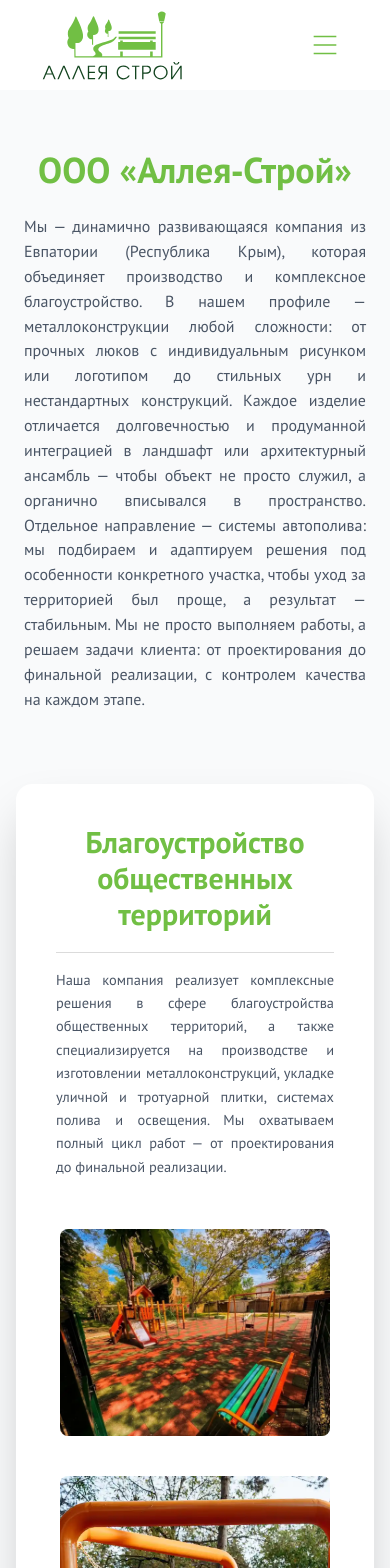
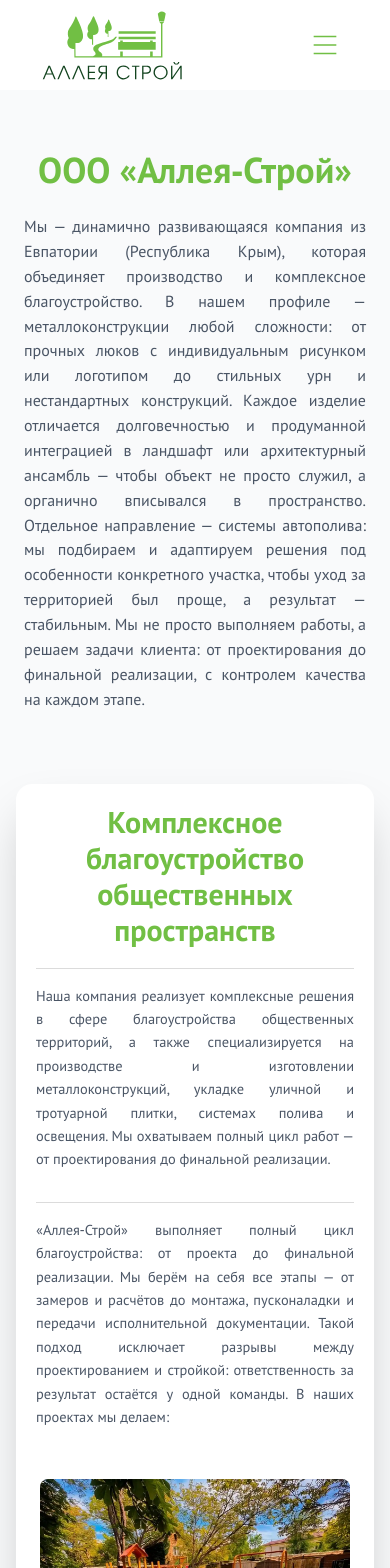
Before and after one commit to GarryVar/alley-build, a React (Vite) app: page /company in a window 390 px wide. Shown: the top 1568 px of the page. Built offline with nearby package versions, Linux system fonts and the light colour scheme.

Commit message:
added new pictures and styles

```diff
--- a/index.html
+++ b/index.html
@@ -19,7 +19,7 @@
   <link rel="canonical" href="https://alley-build-garryvar.mia0.amvera.tech/">
 
   <!-- Базовые SEO -->
-  <title>ООО "Алле‑Строй" — благоустройства общественных терреторий,
+  <title>ООО "Аллея‑Строй" — благоустройства общественных терреторий,
     многоквартиных домов и частных домов. | Симферополь</title>
   <meta name="description"
     content="Аллея‑Строй: благоустройства общественных терреторий,
--- a/src/components/AlleyConstruction/AlleyCompany/AlleyCompany.jsx
+++ b/src/components/AlleyConstruction/AlleyCompany/AlleyCompany.jsx
@@ -1,6 +1,9 @@
 import pic01 from "../../../assets/alley-building/other/area/pic01.webp";
 import pic02 from "../../../assets/alley-building/other/area/pic02.webp";
 import pic03 from "../../../assets/alley-building/other/area/pic03.webp";
+import poliv from "../../../assets/alley-building/other/water/autopoliv.jpg";
+import autopoliv from "../../../assets/alley-building/other/water/autopoliv2.png"
+
 import styles from "./AlleyCompany.module.css";
 
 function AlleyCompany() {
@@ -11,6 +14,7 @@ function AlleyCompany() {
       alt: "Благоустройство территории",
       caption: "Комплексное благоустройство общественных пространств",
       text: "Наша компания реализует комплексные решения в сфере благоустройства общественных территорий, а также специализируется на производстве и изготовлении металлоконструкций, укладке уличной и тротуарной плитки, системах полива и освещения. Мы охватываем полный цикл работ — от проектирования до финальной реализации.",
+      text2: "«Аллея‑Строй» выполняет полный цикл благоустройства: от проекта до финальной реализации. Мы берём на себя все этапы — от замеров и расчётов до монтажа, пусконаладки и передачи исполнительной документации. Такой подход исключает разрывы между проектированием и стройкой: ответственность за результат остаётся у одной команды. В наших проектах мы делаем:"
     },
     {
       side: "right",
@@ -21,14 +25,30 @@ function AlleyCompany() {
       ],
       alt: "Металлоконструкции",
       caption: "Производство и монтаж металлоконструкций",
-      text: "Металлоконструкции, которые мы создаём, отличаются прочностью, долговечностью и продуманной интеграцией в ландшафт или архитектурный ансамбль. Отдельное направление — системы автополива: мы подбираем и адаптируем решения под особенности конкретного участка.",
+      text: "Изготавливаем столбы для освещения, люки, урны и любые металлоконструкции на лазерных станках: точность до долей миллиметра, ровные кромки, минимум ручной доработки. Такой подход позволяет нам гарантировать, что каждое изделие идеально подходит под проект и не требует подгонки на объекте. Дополнительно предлагаем гравировку на металле: нанесём ваш логотип, фирменный узор или любой выбранный рисунок строго по макету. Мы подбираем параметры гравировки под тип и толщину металла, чтобы изображение получилось чётким и долговечным — даже при эксплуатации на улице в сложных погодных условиях. Работаем по индивидуальным заказам: если у вас есть только идея или набросок, поможем адаптировать его в рабочий чертёж, рассчитать нагрузку и подобрать оптимальную марку стали. Монтаж выполняем своими силами — так мы несём ответственность за результат от чертежа до установки на объекте. Производство и монтаж — в связке: это экономит время, исключает ошибки передачи данных между подрядчиками и даёт единую гарантию на изделие и его установку.",
+      text2: "",
     },
     {
       side: "left",
       images: ["/images/about-5.jpg"],
       alt: "Освещение и световые сценарии",
       caption: "Проектирование и монтаж освещения",
-      text: "Помимо этого, в спектр наших услуг входят проектирование световых сценариев и монтаж систем освещения — чтобы пространство был не только функциональным, но и комфортным для людей. Наша задача — детально разобрать запрос клиента и сопровождать проект на всех стадиях.",
+      text: "В спектр наших услуг входят проектирование световых сценариев и монтаж систем освещения — чтобы пространство было не только функциональным, но и комфортным для людей. Наша задача — детально разобрать запрос клиента и сопровождать проект на всех стадиях.",
+      text2: "",
+    },
+    {
+      side: "left",
+      images: [poliv, autopoliv],
+      alt: "Проектирование и установка систем автополива",
+      caption: "Установка системы автополива",
+      orderList: [
+        "🗺️ схема трасс и расстановка оросителей с учётом перекрытия зон;",
+        "💧 гидравлический расчёт для подбора диаметров труб и количества зон;",
+        "📋 спецификация оборудования и смета;",
+        "🛠️ монтажные узлы и рекомендации по эксплуатации.",
+      ],
+      text: "«Аллея‑Строй» проектирует и монтирует системы автополива как часть комплексного благоустройства. Мы не ставим типовые решения «по квадратам» — каждый проект начинается с обследования участка и расчёта реальных параметров: давления, расхода, перепадов высот. В проект входит:",
+      text2: "При монтаже соблюдаем глубину укладки труб (30–40 см), используем компрессионные фитинги и влагозащищённые соединения. Кабельные линии прокладываем в гофре, чтобы исключить повреждения при обслуживании. Пусконаладка включает промывку системы, проверку герметичности, настройку контроллера и калибровку форсунок. По итогу передаём исполнительную схему и инструкцию по сезонному обслуживанию (включая консервацию на зиму).",
     },
   ];
 
@@ -62,24 +82,36 @@ function AlleyCompany() {
 
         {items.map((item, idx) => {
           const isGallery = item.images.length > 1;
-          // На мобильных порядок по умолчанию (текст после картинки в DOM),
-          // на планшетах+ делаем чередование через order.
           const pictureOrderClass = idx % 2 === 0 ? "lg:order-1" : "lg:order-2";
           const textOrderClass = idx % 2 === 0 ? "lg:order-2" : "lg:order-1";
 
           return (
             <article
               key={idx}
-              className={`${styles.Article} grid grid-cols-1 lg:grid-cols-[minmax(280px,1fr)_1fr] gap-8 items-start bg-white shadow-2xl rounded-2xl p-10`}
+              className={`${styles.Article} grid grid-cols-1 lg:grid-cols-[minmax(280px,1fr)_1fr] gap-8 items-start bg-white shadow-2xl rounded-2xl p-5`}
             >
               {/* Блок с текстом */}
               <div className={`flex flex-col justify-center ${textOrderClass}`}>
-                <div className="text-lg text-gray-600 max-w-3xl text-justify leading-relaxed ">
-                  {/* Заголовок можно вынести отдельно или оставить здесь */}
-                  <h2 className="text-3xl font-bold text-center text-gray-800">
-                    Благоустройство общественных территорий
+                <div className="text-lg text-gray-600 max-w-3xl text-justify leading-relaxed">
+                  <h2 className="text-3xl font-bold text-center text-gray-800 mb-4">
+                    {item.caption}
                   </h2>
-                  <p classNAme={styles.AlleyCompany}>{item.text}</p>
+
+                  <p className={styles.AlleyCompany}>{item.text}</p>
+
+                  {/* Рендер списка, только если orderList существует и не пустой */}
+                  {item.orderList && item.orderList.length > 0 && (
+                    <ul className={`${styles.AlleyCompanyOrdersList} mt-4 pl-5 space-y-2 text-gray-600`}>
+                      {item.orderList.map((line, i) => (
+                        <li key={i}>{line}</li>
+                      ))}
+                    </ul>
+                  )}
+
+                  {/* Рендер text2, только если он существует и не пустая строка */}
+                  {item.text2 && item.text2.trim() !== "" && (
+                    <p className="mt-4 text-gray-600">{item.text2}</p>
+                  )}
                 </div>
               </div>
 
@@ -88,21 +120,21 @@ function AlleyCompany() {
                 className={`${styles.Gallery} rounded-lg group relative ${pictureOrderClass}`}
               >
                 {isGallery ? (
-                  <div className={`${styles.GalleryWrapper} gap-10 p-1`}>
+                  <div className={`${styles.GalleryWrapper} gap-8 p-1`}>
                     {item.images.map((imgSrc, i) => (
                       <img
                         key={i}
                         src={imgSrc}
                         alt={item.alt}
                         loading="lazy"
-                        className="w-md object-cover rounded-lg transition-transform duration-500"
+                        className="w-full object-cover rounded-lg transition-transform duration-500"
                       />
                     ))}
                   </div>
                 ) : (
                   <>
                     <img
-                      src={item.images[0]}
+                      src={""}
                       alt={item.alt}
                       loading="lazy"
                       className="w-full h-full object-cover group-hover:scale-105 transition-transform duration-500 rounded-lg"
--- a/src/components/AlleyConstruction/AlleyCompany/AlleyCompany.module.css
+++ b/src/components/AlleyConstruction/AlleyCompany/AlleyCompany.module.css
@@ -8,6 +8,12 @@
   gap: 20px;
   padding-top: 60px;
   padding-bottom: 60px;
+}
+
+.AlleyCompanyOrdersList {
+  li {
+    font-size: .7em;
+  }
 }
 
 .Gallery {
```
Also changed, not shown: src/assets/alley-building/other/water/autopoliv.jpg (added), src/assets/alley-building/other/water/autopoliv2.png (added).
